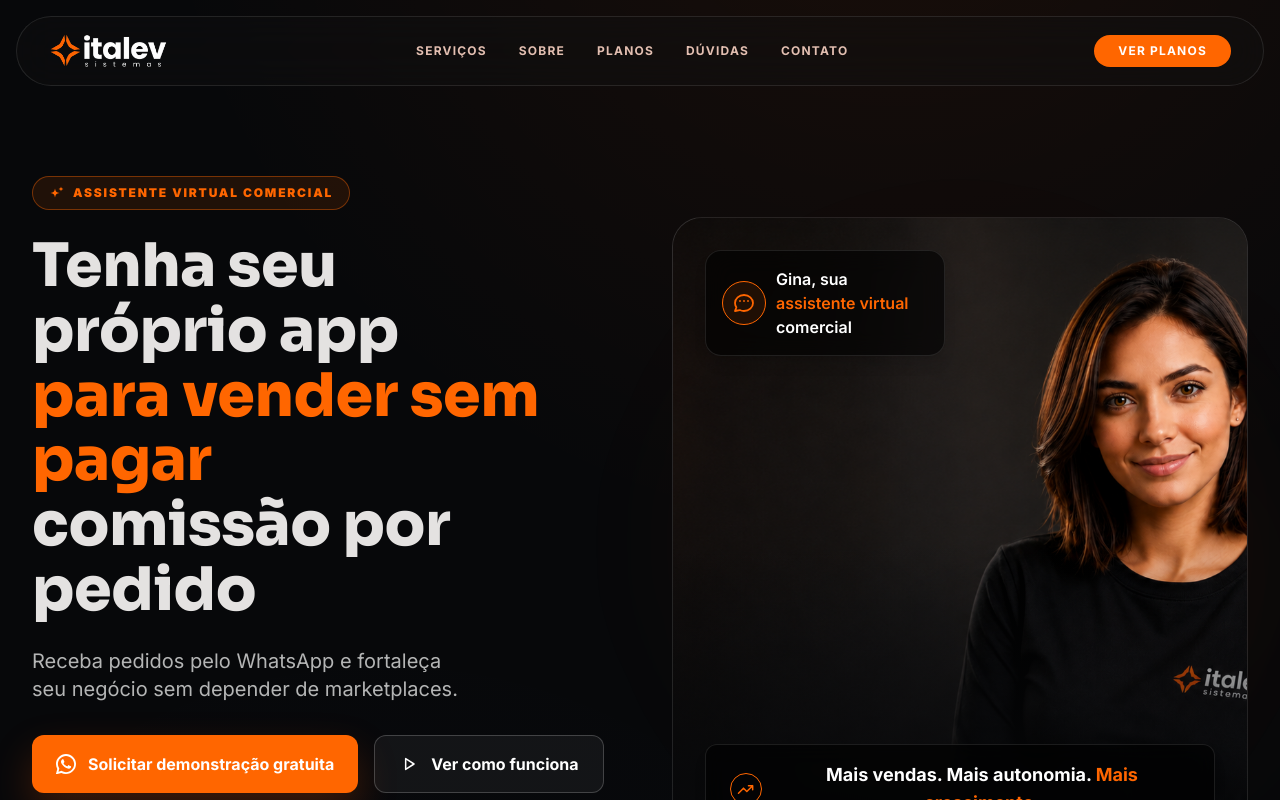
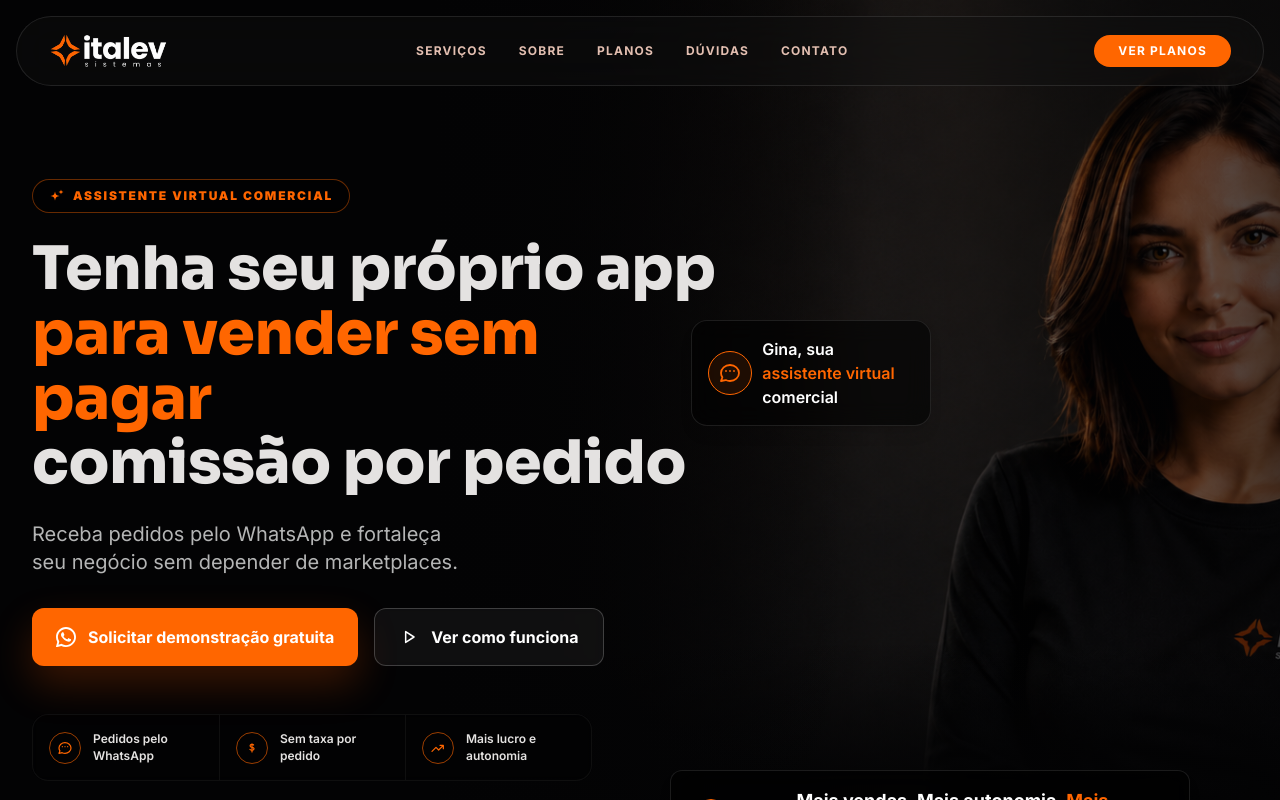
Before and after one commit to alle77fm/paginaitalev, a Next.js app: page / in a window 1280 px wide. Shown: the top 800 px of the page. Built offline with nearby package versions, Linux system fonts and the light colour scheme.

Commit message:
Redesenha hero com imagem da Gina

```diff
--- a/app/page.tsx
+++ b/app/page.tsx
@@ -142,18 +142,36 @@ export default function HomePage() {
 
       <main className="relative pt-0">
         {/* ── HERO ─────────────────────────────────────────── */}
-        <section className="relative w-full overflow-hidden bg-[#07080a] border-b border-white/5 pt-32 pb-16 md:pt-40 md:pb-24 lg:pt-44 mb-section-gap-mobile md:mb-section-gap-desktop">
-          {/* Efeitos de gradiente ambientais de fundo */}
-          <div className="absolute inset-0 bg-[radial-gradient(circle_at_70%_-20%,rgba(255,90,0,0.08),transparent_50%)] pointer-events-none" />
-          <div className="absolute inset-0 bg-[radial-gradient(circle_at_30%_120%,rgba(79,124,255,0.02),transparent_40%)] pointer-events-none" />
+        <section className="relative mb-section-gap-mobile min-h-[900px] w-full overflow-hidden border-b border-white/5 bg-[#030304] pt-32 md:mb-section-gap-desktop md:min-h-[720px] md:pt-40 lg:pt-44">
+          <div className="absolute inset-0 bg-[radial-gradient(circle_at_78%_34%,rgba(255,90,0,0.22),transparent_30%),radial-gradient(circle_at_24%_92%,rgba(255,90,0,0.08),transparent_34%),linear-gradient(135deg,#030304_0%,#050505_48%,#0d0603_100%)]" aria-hidden="true" />
+          <div className="absolute inset-y-0 right-0 hidden w-[68%] bg-[radial-gradient(circle_at_58%_42%,rgba(255,90,0,0.18),transparent_36%)] md:block" aria-hidden="true" />
 
-          <div className="mx-auto max-w-[1440px] px-margin-mobile md:px-gutter relative z-10">
-            <div className="grid grid-cols-1 md:grid-cols-2 gap-12 md:gap-8 lg:gap-16 items-center">
+          <Image
+            src="/gina-mobile.png"
+            alt="Gina, assistente virtual comercial da Italev Sistemas"
+            width={1122}
+            height={1402}
+            priority
+            sizes="100vw"
+            className="absolute inset-x-0 bottom-0 z-0 h-[520px] w-full object-cover object-[55%_0%] md:hidden"
+          />
+          <Image
+            src="/gina-desktop.png"
+            alt="Gina, assistente virtual comercial da Italev Sistemas"
+            width={1672}
+            height={941}
+            priority
+            sizes="64vw"
+            className="absolute bottom-0 right-0 z-0 hidden h-full w-[66%] object-cover object-[52%_50%] md:block"
+          />
 
-              {/* Coluna Esquerda: Informações e Ações */}
-              <div className="flex flex-col items-center md:items-start text-center md:text-left z-20">
-                {/* Selo Pequeno */}
-                <div className="mb-6 inline-flex items-center gap-2 rounded-full border border-primary-container/40 bg-primary-container/10 px-4 py-2 text-primary-container">
+          <div className="absolute inset-0 z-10 bg-[linear-gradient(180deg,#030304_0%,rgba(3,3,4,0.72)_24%,rgba(3,3,4,0.08)_58%,#030304_100%)] md:bg-[linear-gradient(90deg,#030304_0%,#030304_34%,rgba(3,3,4,0.78)_48%,rgba(3,3,4,0.22)_68%,rgba(3,3,4,0.72)_100%)]" aria-hidden="true" />
+          <div className="absolute inset-x-0 bottom-0 z-10 h-64 bg-gradient-to-t from-[#030304] via-[#030304]/80 to-transparent" aria-hidden="true" />
+          <div className="absolute left-0 top-0 z-10 hidden h-full w-2/3 bg-[linear-gradient(90deg,#030304_0%,rgba(3,3,4,0.94)_52%,transparent_100%)] md:block" aria-hidden="true" />
+
+          <div className="relative z-20 mx-auto flex min-h-[900px] max-w-[1440px] flex-col px-margin-mobile pb-[455px] md:min-h-[720px] md:justify-center md:px-gutter md:pb-28">
+            <div className="max-w-[690px] text-center md:text-left">
+              <div className="mb-6 inline-flex items-center gap-2 rounded-full border border-primary-container/40 bg-black/35 px-4 py-2 text-primary-container backdrop-blur-sm">
                 <svg className="h-4 w-4" fill="currentColor" viewBox="0 0 24 24" aria-hidden="true">
                   <path d="M9.813 15.904L9 18.75l-.813-2.846a4.5 4.5 0 00-3.09-3.09L2.25 12l2.846-.813a4.5 4.5 0 003.09-3.09L9 5.25l.813 2.846a4.5 4.5 0 003.09 3.09L15.75 12l-2.847.813a4.5 4.5 0 00-3.09 3.09zM18.259 8.715L18 9.75l-.259-1.035a3.375 3.375 0 00-2.455-2.456L14.25 6l1.036-.259a3.375 3.375 0 002.455-2.456L18 2.25l.259 1.035a3.375 3.375 0 002.456 2.456L21.75 6l-1.035.259a3.375 3.375 0 00-2.456 2.456z" />
                 </svg>
@@ -162,28 +180,23 @@ export default function HomePage() {
                 </span>
               </div>
 
-                {/* Título Forte e Equilibrado */}
-                <h1 className="mb-6 font-sora text-on-surface font-black leading-[1.1] tracking-tight text-balance">
-                  {/* Mobile Layout */}
-                  <span className="block md:hidden text-3xl sm:text-4xl">
+              <h1 className="mb-6 font-sora font-black leading-[1.1] tracking-tight text-on-surface text-balance">
+                <span className="block text-3xl sm:text-4xl md:hidden">
                   Tenha seu app próprio <br />
                   <span className="text-primary-container">para vender sem pagar</span> comissão
                 </span>
-                  {/* Desktop Layout */}
-                  <span className="hidden md:block text-[44px] lg:text-[54px] xl:text-[60px] leading-[1.08]">
+                <span className="hidden text-[44px] leading-[1.08] md:block lg:text-[54px] xl:text-[60px]">
                   Tenha seu próprio app <br />
                   <span className="text-primary-container">para vender sem pagar</span> <br />
                   comissão por pedido
                 </span>
               </h1>
 
-                {/* Subtítulo */}
-                <p className="mb-8 max-w-[540px] text-base leading-relaxed text-on-secondary-container sm:text-lg md:text-xl text-balance">
+              <p className="mx-auto mb-8 max-w-[540px] text-base leading-relaxed text-on-secondary-container text-balance sm:text-lg md:mx-0 md:text-xl">
                 Receba pedidos pelo WhatsApp e fortaleça seu negócio sem depender de marketplaces.
               </p>
 
-                {/* Botões de Ação */}
-                <div className="flex flex-col sm:flex-row gap-4 w-full sm:w-auto">
+              <div className="flex w-full flex-col gap-4 sm:flex-row md:w-auto">
                 <a
                   href={demoHref}
                   target="_blank"
@@ -198,7 +211,7 @@ export default function HomePage() {
                 </a>
                 <Link
                   href="/contato"
-                    className="inline-flex min-h-[56px] items-center justify-center gap-3 rounded-xl border border-white/20 bg-white/5 px-6 py-4 text-sm font-bold text-white hover:bg-white/10 active:scale-[0.98] sm:text-base md:min-w-[200px]"
+                  className="inline-flex min-h-[56px] items-center justify-center gap-3 rounded-xl border border-white/20 bg-white/5 px-6 py-4 text-sm font-bold text-white backdrop-blur-sm hover:bg-white/10 active:scale-[0.98] sm:text-base md:min-w-[200px]"
                 >
                   <svg className="h-5 w-5 shrink-0" fill="none" stroke="currentColor" strokeWidth="1.8" viewBox="0 0 24 24" aria-hidden="true">
                     <path strokeLinecap="round" strokeLinejoin="round" d="M8 5.5v13l10-6.5-10-6.5Z" />
@@ -207,14 +220,13 @@ export default function HomePage() {
                 </Link>
               </div>
 
-                {/* Barra de Benefícios (Apenas Desktop) */}
-                <div className="mt-12 hidden w-full max-w-[560px] grid-cols-3 overflow-hidden rounded-2xl border border-white/5 bg-white/[0.02] backdrop-blur-sm md:grid">
+              <div className="mt-12 hidden w-full max-w-[560px] grid-cols-3 overflow-hidden rounded-2xl border border-white/5 bg-black/25 backdrop-blur-sm md:grid">
                 {[
                   { label: 'Pedidos pelo WhatsApp', icon: 'M8 10h.01M12 10h.01M16 10h.01M21 12c0 4.418-4.03 8-9 8a9.86 9.86 0 01-4.255-.949L3 20l1.395-3.72C3.511 15.042 3 13.574 3 12c0-4.418 4.03-8 9-8s9 3.582 9 8Z' },
                   { label: 'Sem taxa por pedido', icon: 'M12 6v12m-3-3.818.879.659c1.171.879 3.07.879 4.242 0 1.172-.879 1.172-2.303 0-3.182C13.536 11.219 12.768 11 12 11c-.725 0-1.45-.22-2.003-.659-1.106-.879-1.106-2.303 0-3.182 1.106-.879 2.9-.879 4.006 0l.415.33' },
                   { label: 'Mais lucro e autonomia', icon: 'M3 17l6-6 4 4 7-7m0 0h-5m5 0v5' },
                 ].map((item, index) => (
-                    <div key={item.label} className={`flex items-center gap-3 px-4 py-4 ${index > 0 ? 'border-l border-white/5' : ''}`}>
+                  <div key={item.label} className={index > 0 ? 'flex items-center gap-3 border-l border-white/5 px-4 py-4' : 'flex items-center gap-3 px-4 py-4'}>
                     <span className="flex h-8 w-8 shrink-0 items-center justify-center rounded-full border border-primary-container/60 text-primary-container">
                       <svg className="h-4 w-4" fill="none" stroke="currentColor" strokeWidth="1.8" viewBox="0 0 24 24" aria-hidden="true">
                         <path strokeLinecap="round" strokeLinejoin="round" d={item.icon} />
@@ -225,42 +237,9 @@ export default function HomePage() {
                 ))}
               </div>
             </div>
+          </div>
 
-              {/* Coluna Direita: Composição Visual da Gina */}
-              <div className="relative w-full flex flex-col items-center md:items-end justify-center z-10 mt-12 md:mt-0">
-                {/* Glow de fundo e efeitos de luz laranja da marca */}
-                <div className="absolute inset-0 -z-10 bg-[radial-gradient(circle_at_50%_50%,rgba(255,90,0,0.12),transparent_60%)] filter blur-2xl pointer-events-none md:scale-125" />
-                <div className="absolute right-0 top-1/4 -z-10 h-[400px] w-[400px] rounded-full bg-primary-container/5 blur-[100px] pointer-events-none" />
-
-                {/* Container de Imagem brutalista controlado */}
-                <div className="relative w-full max-w-[500px] md:max-w-none h-[400px] sm:h-[500px] md:h-[550px] lg:h-[650px] overflow-hidden rounded-[30px] border border-white/10 bg-gradient-to-b from-white/5 to-transparent">
-                  {/* Gradiente inferior para mesclar imagem com fundo escuro */}
-                  <div className="absolute inset-0 bg-gradient-to-t from-[#07080a] via-transparent to-transparent z-10" />
-
-                  {/* Imagem Mobile */}
-                  <Image
-                    src="/gina-mobile.png"
-                    alt="Gina, assistente virtual comercial da Italev Sistemas"
-                    width={1122}
-                    height={1402}
-                    priority
-                    sizes="(max-width: 768px) 90vw, 40vw"
-                    className="absolute inset-x-0 bottom-0 h-full w-full object-cover object-[58%_10%] md:hidden transition-all duration-500 hover:scale-[1.03]"
-                  />
-
-                  {/* Imagem Desktop */}
-                  <Image
-                    src="/gina-desktop.png"
-                    alt="Gina, assistente virtual comercial da Italev Sistemas"
-                    width={1672}
-                    height={941}
-                    priority
-                    sizes="(min-width: 769px) 45vw, 10vw"
-                    className="absolute inset-0 hidden h-full w-full object-cover object-[62%_50%] md:block transition-all duration-500 hover:scale-[1.03]"
-                  />
-
-                  {/* Card da Gina sobreposto */}
-                  <div className="absolute left-4 top-4 z-20 max-w-[210px] rounded-2xl border border-white/10 bg-black/60 p-3 shadow-lg backdrop-blur-md sm:left-6 sm:top-6 md:left-8 md:top-8 md:max-w-[240px] md:p-4">
+          <div className="pointer-events-none absolute left-5 top-[610px] z-30 max-w-[210px] rounded-2xl border border-white/10 bg-black/55 p-3 shadow-lg backdrop-blur-md sm:left-8 sm:top-[650px] md:left-[54%] md:top-[320px] md:max-w-[240px] md:p-4">
             <div className="flex items-center gap-2.5">
               <span className="flex h-9 w-9 shrink-0 items-center justify-center rounded-full border border-primary-container bg-primary-container/10 text-primary-container md:h-11 md:w-11">
                 <svg className="h-5 w-5 md:h-6 md:w-6" fill="none" stroke="currentColor" strokeWidth="1.8" viewBox="0 0 24 24" aria-hidden="true">
@@ -273,8 +252,7 @@ export default function HomePage() {
             </div>
           </div>
 
-                  {/* Faixa inferior */}
-                  <div className="absolute inset-x-4 bottom-4 z-20 rounded-xl border border-white/10 bg-black/60 px-4 py-3 text-center text-xs font-bold text-white shadow-lg backdrop-blur-md sm:bottom-6 sm:px-6 sm:text-sm md:bottom-8 md:left-8 md:right-8 md:py-4 md:text-base lg:text-lg">
+          <div className="absolute inset-x-5 bottom-7 z-30 rounded-xl border border-white/10 bg-black/55 px-4 py-3 text-center text-xs font-bold text-white shadow-lg backdrop-blur-md sm:bottom-9 sm:px-6 sm:text-sm md:left-auto md:right-[7%] md:w-[520px] md:py-4 md:text-base lg:text-lg">
             <div className="flex items-center justify-center gap-2 md:gap-3">
               <span className="hidden h-8 w-8 shrink-0 items-center justify-center rounded-full border border-primary-container text-primary-container sm:flex">
                 <svg className="h-5 w-5" fill="none" stroke="currentColor" strokeWidth="1.8" viewBox="0 0 24 24" aria-hidden="true">
@@ -284,14 +262,7 @@ export default function HomePage() {
               <span>Mais vendas. Mais autonomia. <span className="text-primary-container">Mais crescimento.</span></span>
             </div>
           </div>
-                </div>
-
-              </div>
-
-            </div>
-          </div>
         </section>
-
         {/* ── SOLUÇÕES PARA O COMÉRCIO LOCAL (nichos) ───────── */}
         <section
           aria-label="Soluções para o comércio local"
```
Lines whose indentation alone changed are shown as unchanged.
